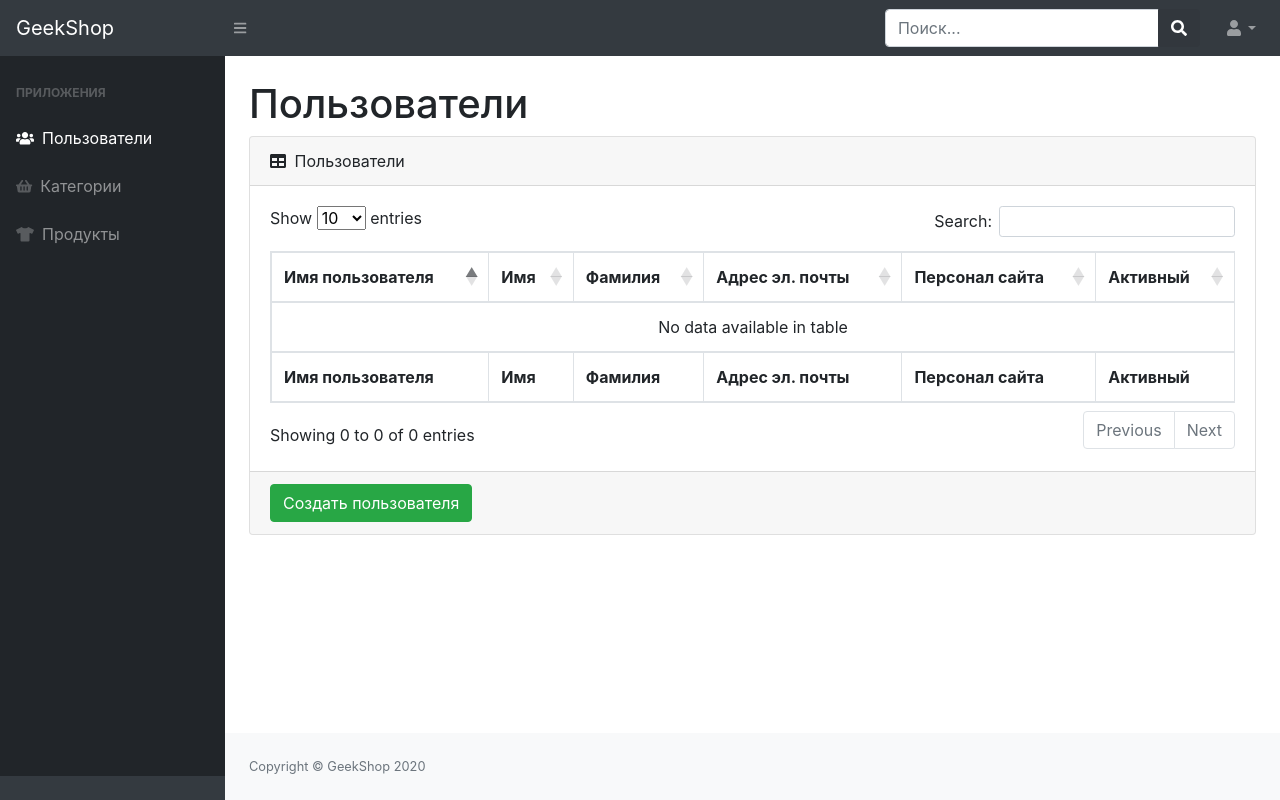
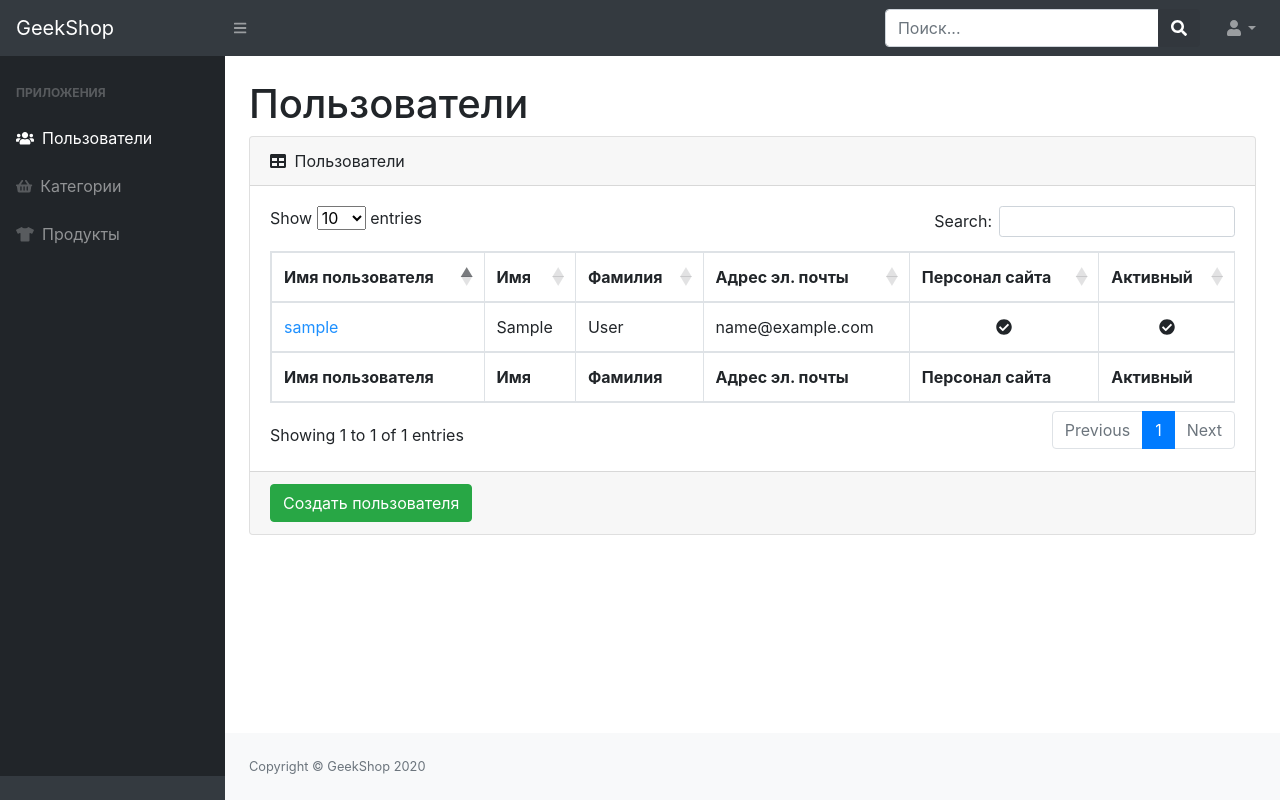
Before and after one commit to KirillMIN/geekshop, a Django app: page /admins_staff/users/ in a window 1280 px wide. Run offline with Django 3.2, Linux system fonts and the light colour scheme; the visitor is signed in with stand-in values (Sample User, id 1); data comes from the database, SQL or seed files in the repository; some libraries are stand-ins or nearby versions.

Commit message:
'7 lesson'

```diff
--- a/admins/templates/admins/admin_users.html
+++ b/admins/templates/admins/admin_users.html
@@ -33,7 +33,7 @@
                             </tr>
                             </tfoot>
                             <tbody>
-                            {% for user in object_list %}
+                            {% for user in users %}
                                 <tr>
                                     <td><a href="{% url 'admins:admins_users' %}"
                                            style="color: dodgerblue">{{ user.username }}</a>
```
